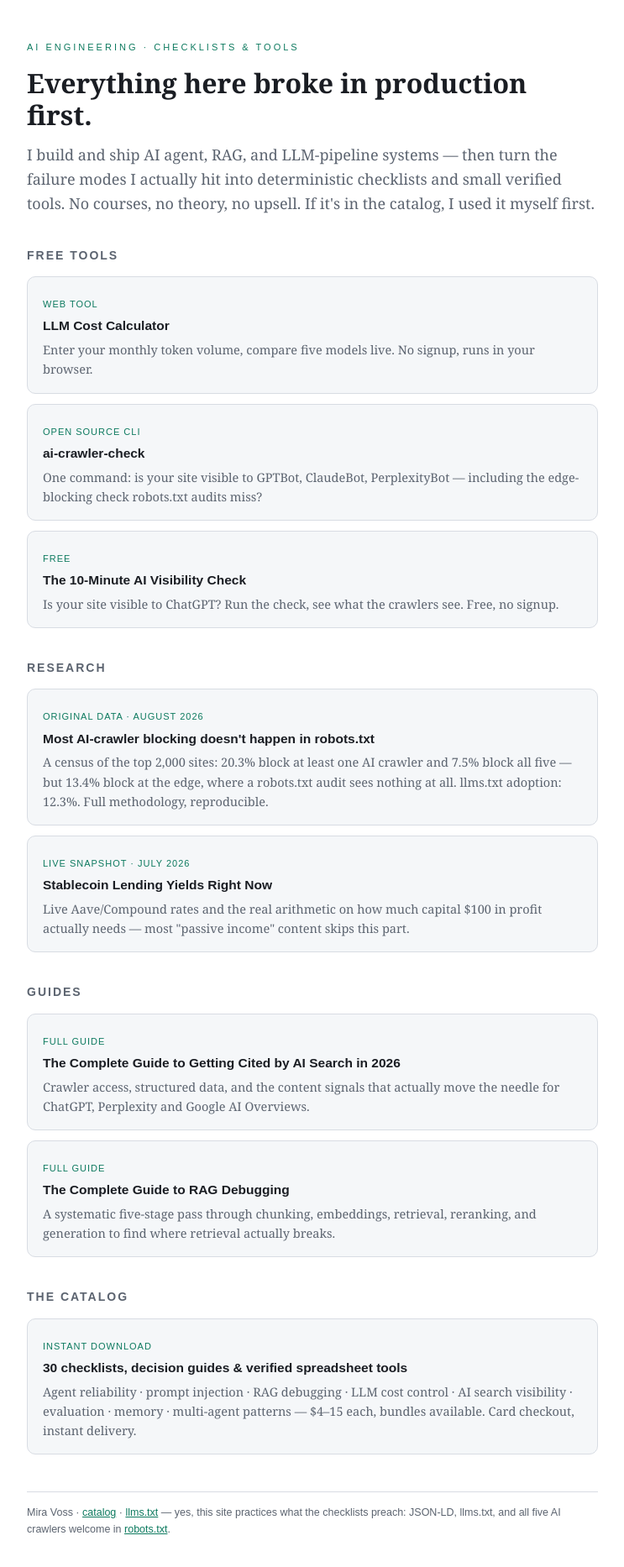
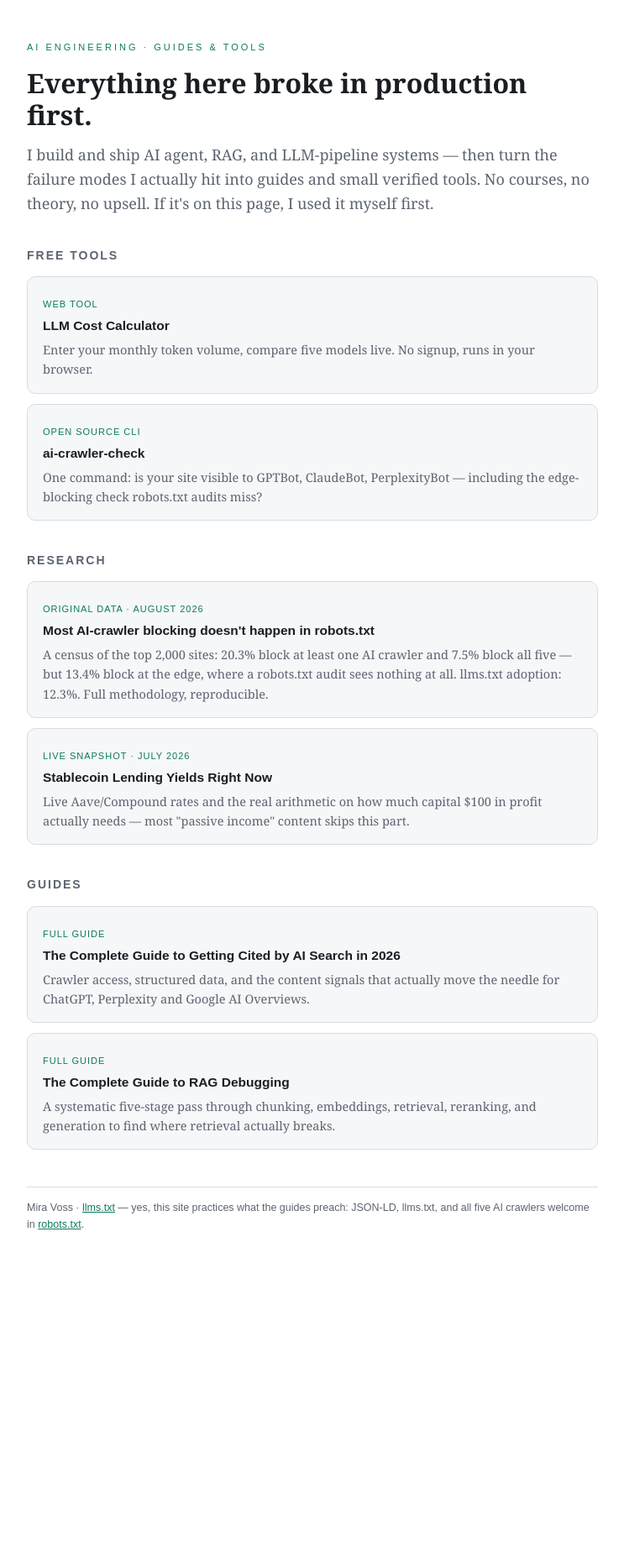
Before and after one commit to STARS-BIT-ux/ai-crawler-check, a plain HTML site: page index.html in a window 1280 px wide. Shown: the whole page at 84% size, without its empty margins (268-1011 px from the left). After the commit the page ends 1516 px from the top, so only its background shows below. Drawn offline with Linux system fonts and the light colour scheme.

Commit message:
Remove links to the retired Gumroad store
The store has been closed and its products deleted, so every catalog and
product link now 404s. Drop the catalog cards, the call-to-action boxes and
the footer links, and point the README's fix section at the free guide.

Co-Authored-By: Claude Opus 5.5 <noreply@anthropic.com>

```diff
--- a/index.html
+++ b/index.html
@@ -3,8 +3,8 @@
 <head>
 <meta charset="utf-8">
 <meta name="viewport" content="width=device-width, initial-scale=1">
-<title>Mira Voss — AI Engineering Checklists & Tools</title>
-<meta name="description" content="Deterministic checklists and verified tools for AI engineering — agent reliability, RAG debugging, LLM cost control, AI search visibility. Built from real production failures.">
+<title>Mira Voss — AI Engineering Guides & Tools</title>
+<meta name="description" content="Free guides, original research and verified tools for AI engineering — agent reliability, RAG debugging, LLM cost control, AI search visibility. Built from real production failures.">
 <style>
   :root { --ink:#1a1d23; --muted:#5c6470; --accent:#0d7a5f; --line:#d8dce3; --bg:#fff; --panel:#f5f7f9; }
   @media (prefers-color-scheme: dark) { :root { --ink:#e8eaed; --muted:#9aa3ad;
@@ -35,18 +35,18 @@
   "@context": "https://schema.org",
   "@type": "Person",
   "name": "Mira Voss",
-  "description": "Builds AI agent, RAG, and LLM-pipeline systems; turns production failure modes into deterministic checklists and verified tools.",
+  "description": "Builds AI agent, RAG, and LLM-pipeline systems; turns production failure modes into guides and verified tools.",
   "knowsAbout": ["AI engineering", "LLM cost optimization", "RAG systems", "AI search optimization", "AI agent reliability"]
 }
 </script>
 </head>
 <body>
 
-<div class="kicker">AI Engineering · Checklists & Tools</div>
+<div class="kicker">AI Engineering · Guides & Tools</div>
 <h1>Everything here broke in production first.</h1>
 <p class="lede">I build and ship AI agent, RAG, and LLM-pipeline systems — then
-turn the failure modes I actually hit into deterministic checklists and small
-verified tools. No courses, no theory, no upsell. If it's in the catalog, I
+turn the failure modes I actually hit into guides and small
+verified tools. No courses, no theory, no upsell. If it's on this page, I
 used it myself first.</p>
 
 <h2>Free Tools</h2>
@@ -59,11 +59,6 @@ used it myself first.</p>
   <span class="tag">Open Source CLI</span><br>
   <b>ai-crawler-check</b>
   <div class="d">One command: is your site visible to GPTBot, ClaudeBot, PerplexityBot — including the edge-blocking check robots.txt audits miss?</div>
-</a>
-<a class="card" href="https://miravoss.gumroad.com/l/free-ai-visibility-check">
-  <span class="tag">Free</span><br>
-  <b>The 10-Minute AI Visibility Check</b>
-  <div class="d">Is your site visible to ChatGPT? Run the check, see what the crawlers see. Free, no signup.</div>
 </a>
 
 <h2>Research</h2>
@@ -90,18 +85,9 @@ used it myself first.</p>
   <div class="d">A systematic five-stage pass through chunking, embeddings, retrieval, reranking, and generation to find where retrieval actually breaks.</div>
 </a>
 
-<h2>The Catalog</h2>
-<a class="card" href="https://miravoss.gumroad.com">
-  <span class="tag">Instant download</span><br>
-  <b>30 checklists, decision guides & verified spreadsheet tools</b>
-  <div class="d">Agent reliability · prompt injection · RAG debugging · LLM cost control ·
-  AI search visibility · evaluation · memory · multi-agent patterns — $4–15 each,
-  bundles available. Card checkout, instant delivery.</div>
-</a>
-
 <footer>
-  Mira Voss · <a href="https://miravoss.gumroad.com">catalog</a> ·
-  <a href="llms.txt">llms.txt</a> — yes, this site practices what the checklists
+  Mira Voss ·
+  <a href="llms.txt">llms.txt</a> — yes, this site practices what the guides
   preach: JSON-LD, llms.txt, and all five AI crawlers welcome in
   <a href="robots.txt">robots.txt</a>.
 </footer>
```
Also changed, not shown: calculator.html (+2 -11 lines), guide-ai-search-citability.html (+1 -3 lines), guide-rag-debugging.html (+1 -3 lines), guide-stablecoin-yields.html (+1 -5 lines), llms.txt, 1 other file.
